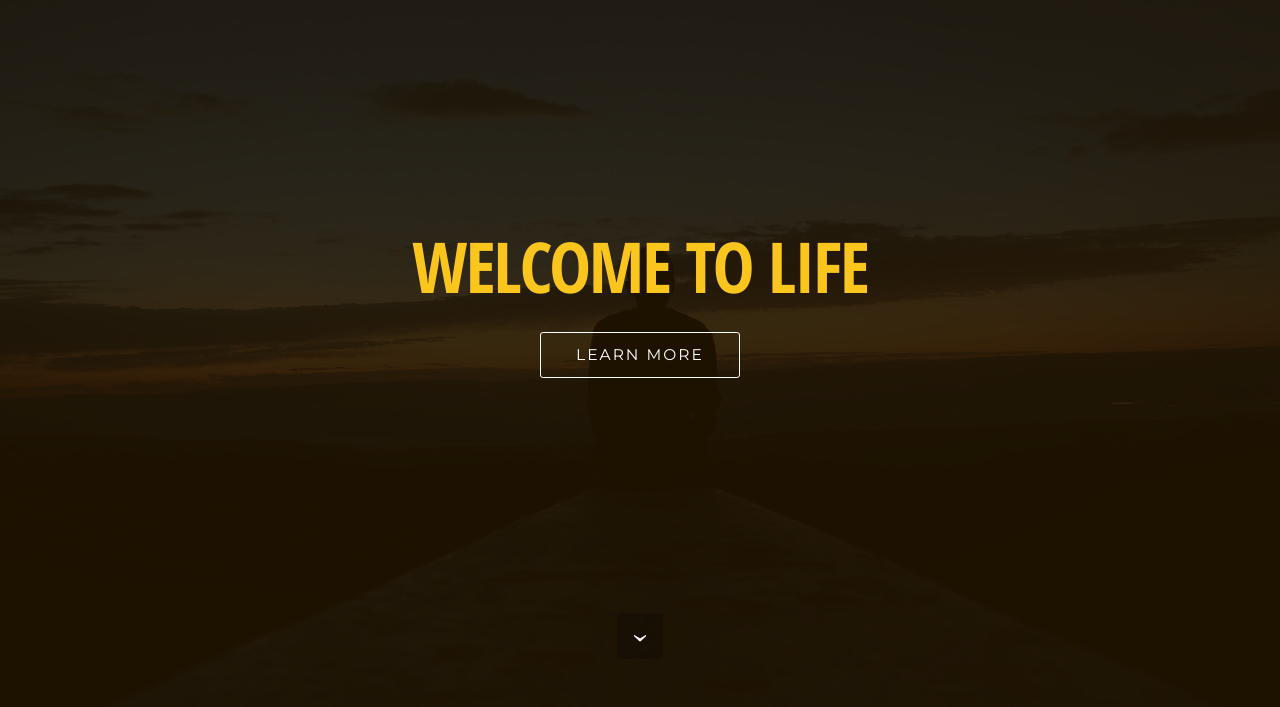
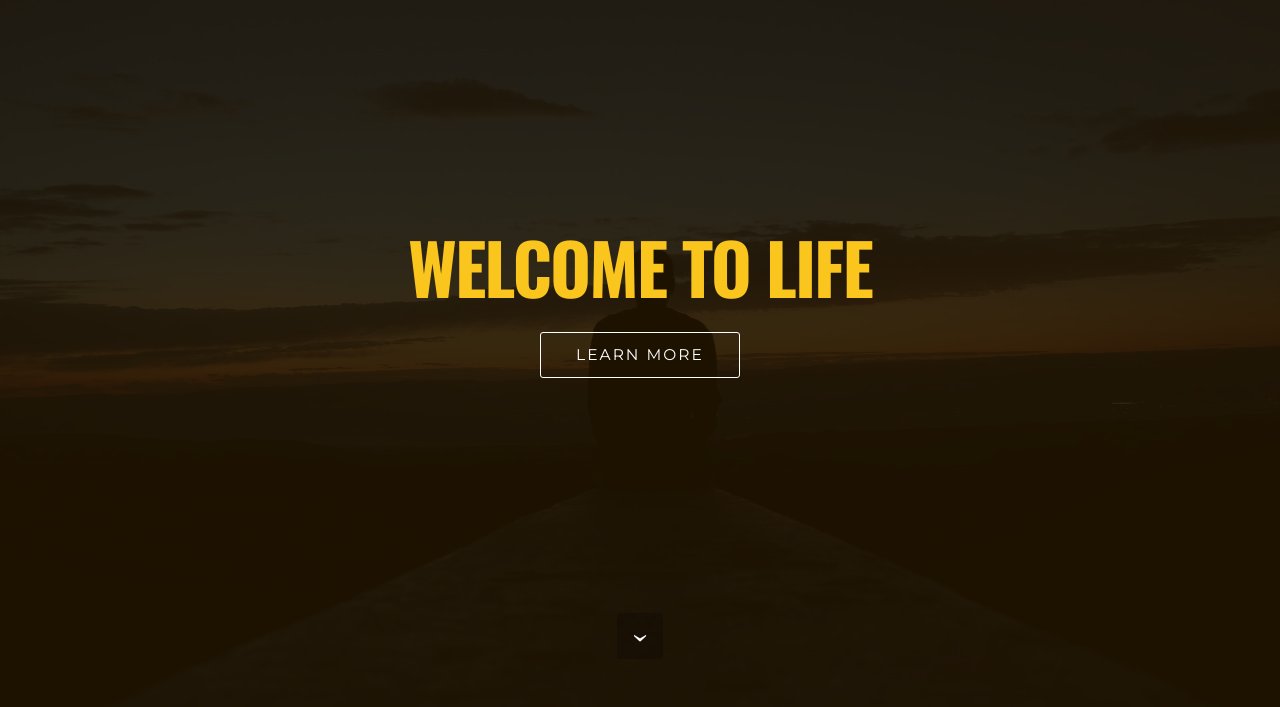
Before and after one commit to abdullahgondal/abdullahgondal.github.io, a plain HTML site: page index.html in a window 1280 px wide. Shown: the part 93-800 px from the top of the page. Drawn offline with nearby package versions, Linux system fonts and the light colour scheme.

Commit message:
create github pages

```diff
--- a/assets/mobirise/css/mbr-additional.css
+++ b/assets/mobirise/css/mbr-additional.css
@@ -1,7 +1,6 @@
-@import url(https://fonts.googleapis.com/css?family=Open+Sans+Condensed:300,700);
+@import url(https://fonts.googleapis.com/css?family=Oswald:400,300,700);
 @import url(https://fonts.googleapis.com/css?family=Montserrat:400,700);
 @import url(https://fonts.googleapis.com/css?family=Lora:400,700);
-@import url(https://fonts.googleapis.com/css?family=Oswald:400,300,700);
 @import url(https://fonts.googleapis.com/css?family=Raleway:400,300,700);
 
 
@@ -479,7 +478,7 @@ h6,
   color: #c0a375!important;
 }
 #header1-0 .mbr-section-title {
-  font-family: 'Open Sans Condensed', sans-serif;
+  font-family: 'Oswald', sans-serif;
   color: #fac51c;
 }
 #header1-0 .btn {
--- a/index.html
+++ b/index.html
@@ -56,7 +56,7 @@
 
 </section>
 
-<section class="engine"><a href="https://mobirise.info/u">bootstrap html templates</a></section><section class="mbr-section mbr-section-hero mbr-section-full mbr-section-with-arrow mbr-parallax-background mbr-after-navbar" id="header1-0" data-rv-view="2" style="background-image: url(assets/images/mbr-1920x1280.jpg);">
+<section class="engine"><a href="https://mobirise.info/d">free website maker</a></section><section class="mbr-section mbr-section-hero mbr-section-full mbr-section-with-arrow mbr-parallax-background mbr-after-navbar" id="header1-0" data-rv-view="2" style="background-image: url(assets/images/mbr-1920x1280.jpg);">
 
     <div class="mbr-overlay" style="opacity: 0.9; background-color: rgb(33, 20, 0);"></div>
 
```
Also changed, not shown: 1 other file.
